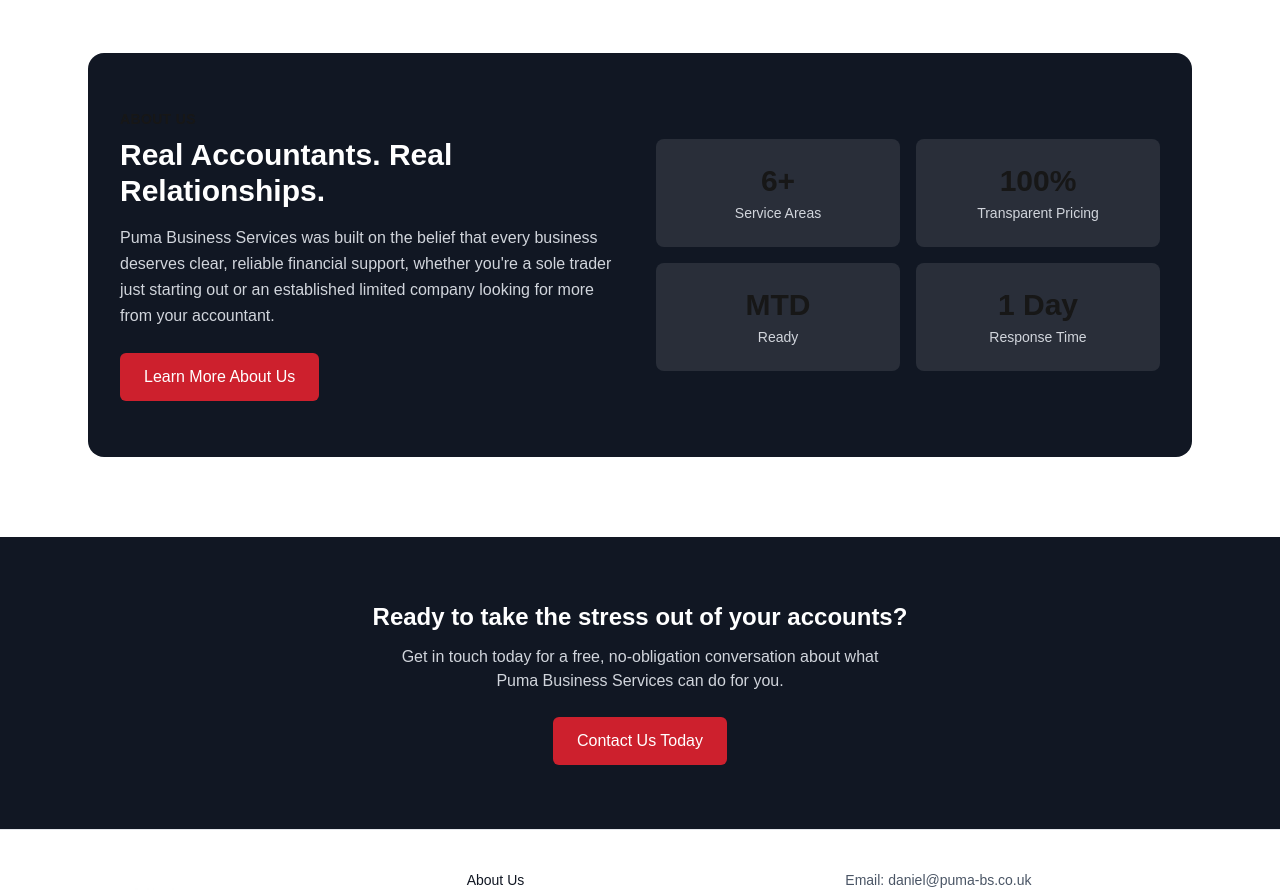
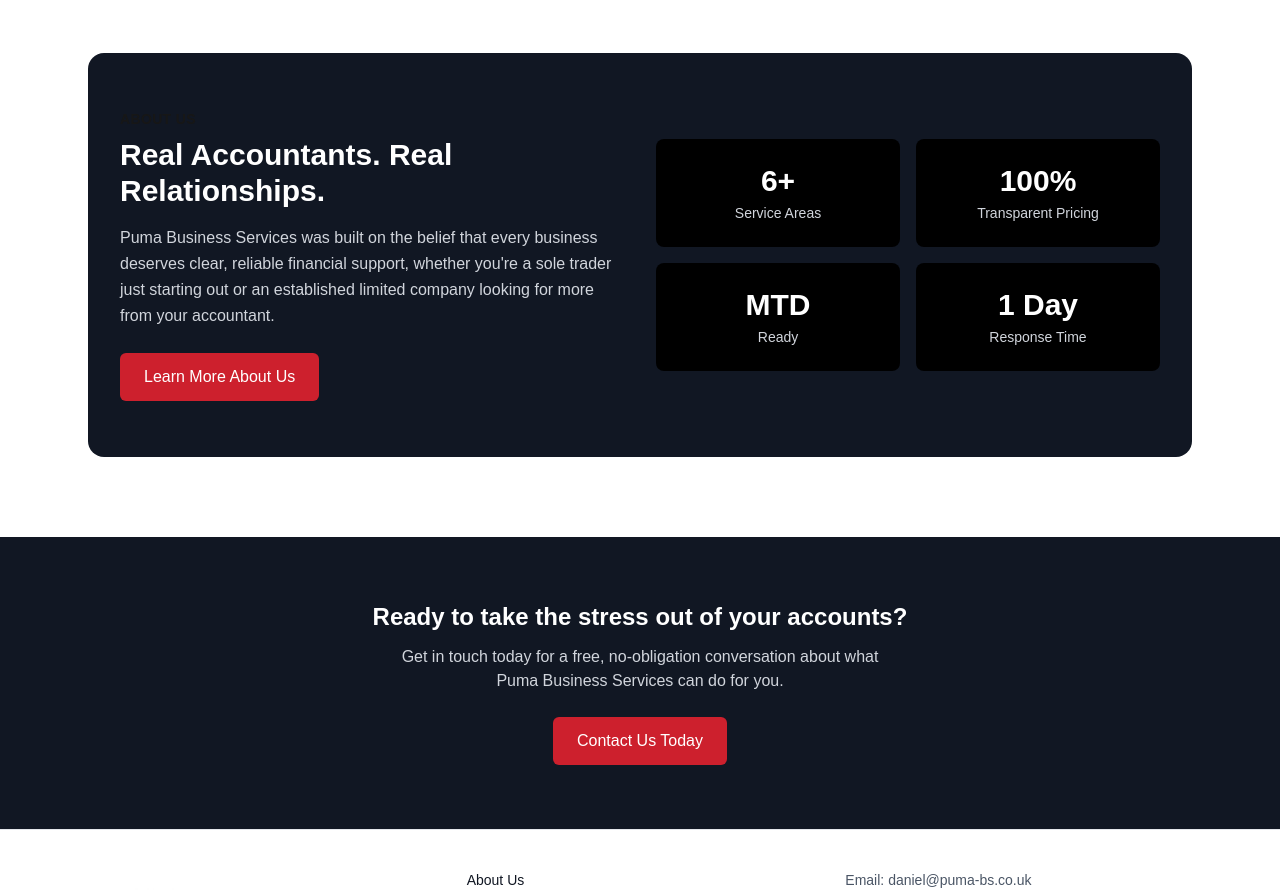
Before and after one commit to pumabs/puma-business-services, a Next.js app: page / in a window 1280 px wide. Shown: the part 1920-2812 px from the top of the page. Built offline with nearby package versions, Linux system fonts and the light colour scheme.

Commit message:
Initial production

```diff
--- a/app/page.tsx
+++ b/app/page.tsx
@@ -176,7 +176,7 @@
       <p className="mt-4 text-gray-300 leading-relaxed">
         Puma Business Services was built on the belief that every
         business deserves clear, reliable financial support, whether
-              you&apos;re a sole trader just starting out or an established
+        you're a sole trader just starting out or an established
         limited company looking for more from your accountant.
       </p>
       <Link
@@ -186,6 +186,8 @@
         Learn More About Us
       </Link>
     </div>
+
+    {/* Stats */}
     <div className="grid grid-cols-2 gap-4 text-center">
       {[
         { stat: "6+", label: "Service Areas" },
@@ -195,12 +197,14 @@
       ].map((item) => (
         <div
           key={item.label}
-                className="bg-white/10 rounded-lg px-4 py-6"
+          className="bg-black rounded-lg px-4 py-6"
         >
-                <p className="text-3xl font-bold text-brand-gold">
+          <p className="text-3xl font-bold text-white">
             {item.stat}
           </p>
-                <p className="text-sm text-gray-300 mt-1">{item.label}</p>
+          <p className="text-sm text-gray-300 mt-1">
+            {item.label}
+          </p>
         </div>
       ))}
     </div>
```
Lines whose indentation alone changed are shown as unchanged.
